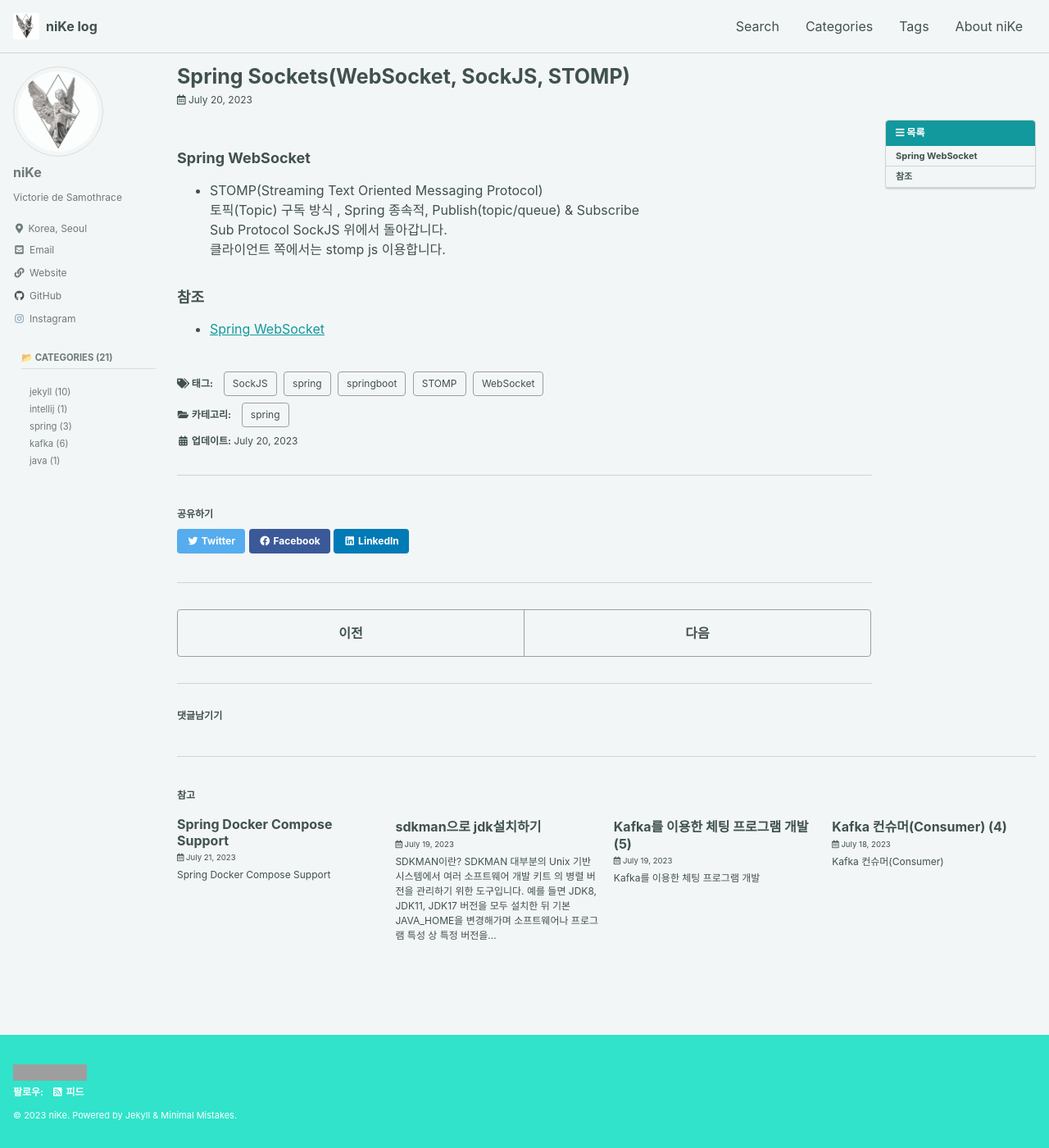
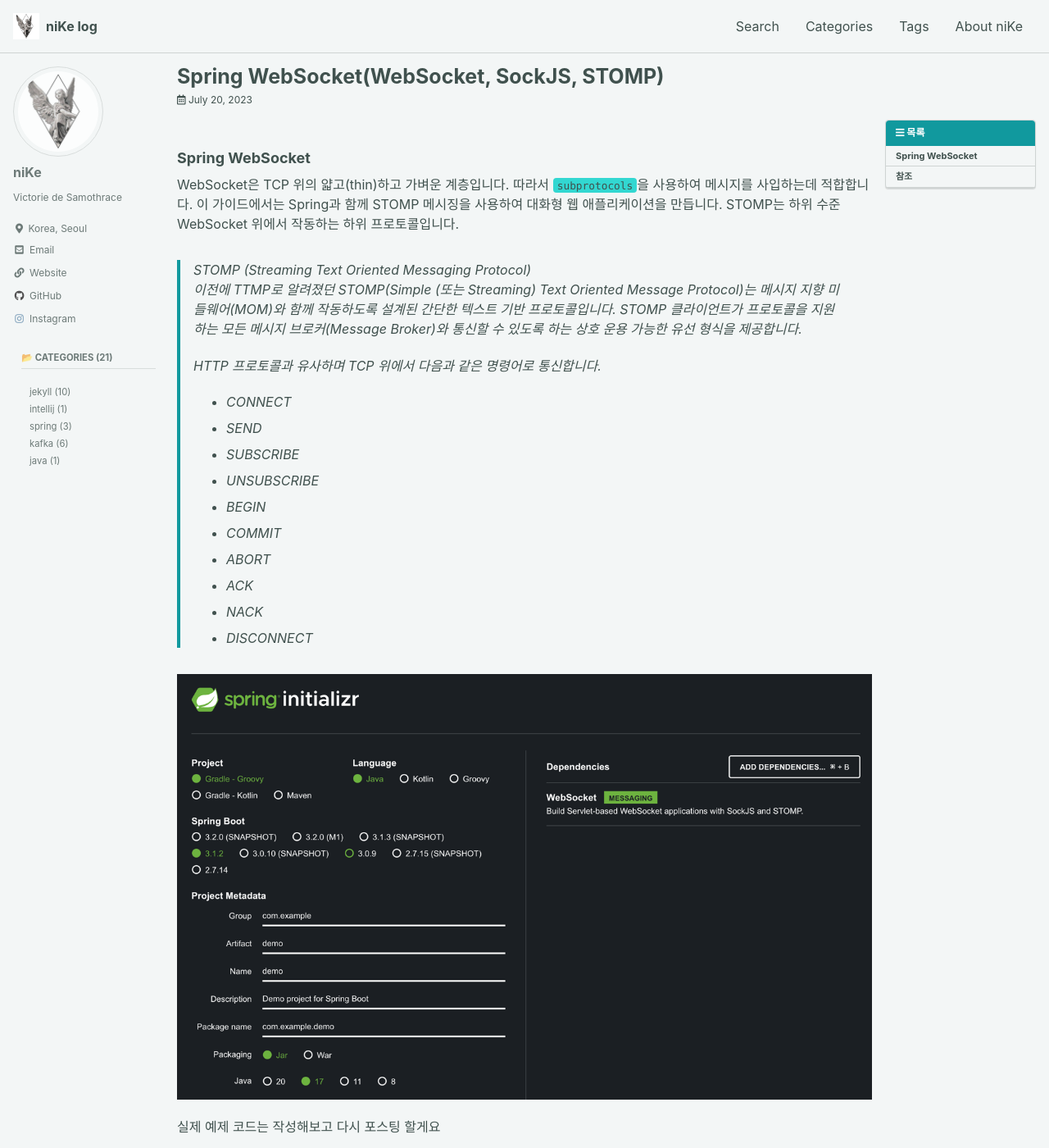
Before and after one commit to KwakTaeMin/KwakTaeMin.github.io, a Jekyll site: the page built from _posts/2023-07-20-Spring Sockets(WebSocket, SockJS, STOMP).md, in a window 1280 px wide and 1400 px high. Shown: the whole window at 82% size. Built offline with Jekyll 4.4.1, drawn with Linux system fonts in a browser that asks for light colours; cached includes are drawn as plain includes; some web fonts are replaced; comment, search, counter and statistics services are not loaded; some of the changed text lies outside the part shown; grey boxes are pictures that could not be loaded.

Commit message:
Spring WebSocket 포스팅 수정

```diff
--- a/_posts/2023-07-20-Spring Sockets(WebSocket, SockJS, STOMP).md
+++ b/_posts/2023-07-20-Spring Sockets(WebSocket, SockJS, STOMP).md
@@ -1,6 +1,6 @@
 ---
 layout : single
-title : "Spring Sockets(WebSocket, SockJS, STOMP)"
+title : "Spring WebSocket(WebSocket, SockJS, STOMP)"
 categories:
   - spring
 tags:
@@ -18,11 +18,31 @@ date: 2023-07-20T1:00:00Z
 
 ### Spring WebSocket
 
-- STOMP(Streaming Text Oriented Messaging Protocol)
-토픽(Topic) 구독 방식 , Spring 종속적, Publish(topic/queue) & Subscribe
-Sub Protocol SockJS 위에서 돌아갑니다.
-클라이언트 쪽에서는 stomp js 이용합니다.
+WebSocket은 TCP 위의 얇고(thin)하고 가벼운 계층입니다. 따라서 `subprotocols`을 사용하여 메시지를 사입하는데 적합합니다.
+이 가이드에서는 Spring과 함께 STOMP 메시징을 사용하여 대화형 웹 애플리케이션을 만듭니다.
+STOMP는 하위 수준 WebSocket 위에서 작동하는 하위 프로토콜입니다.
+
+> STOMP (Streaming Text Oriented Messaging Protocol)
+> 이전에 TTMP로 알려졌던 STOMP(Simple (또는 Streaming) Text Oriented Message Protocol)는 메시지 지향 미들웨어(MOM)와 함께 작동하도록 설계된 간단한 텍스트 기반 프로토콜입니다.
+> STOMP 클라이언트가 프로토콜을 지원하는 모든 메시지 브로커(Message Broker)와 통신할 수 있도록 하는 상호 운용 가능한 유선 형식을 제공합니다.
+>
+> HTTP 프로토콜과 유사하며 TCP 위에서 다음과 같은 명령어로 통신합니다.
+> - CONNECT
+> - SEND
+> - SUBSCRIBE
+> - UNSUBSCRIBE
+> - BEGIN
+> - COMMIT
+> - ABORT
+> - ACK
+> - NACK
+> - DISCONNECT
+
+![img.png](/assets/images/2307/14-1.png#center)
+
+실제 예제 코드는 작성해보고 다시 포스팅 할게요
 
 
 ### 참조
-- [Spring WebSocket](https://spring.io/guides/gs/messaging-stomp-websocket/)
+- [Spring messaging-stomp-websocket](https://spring.io/guides/gs/messaging-stomp-websocket/)
+- [STOMP wiki](https://en.wikipedia.org/wiki/Streaming_Text_Oriented_Messaging_Protocol)
```
Also changed, not shown: assets/images/2307/14-1.png (added).
